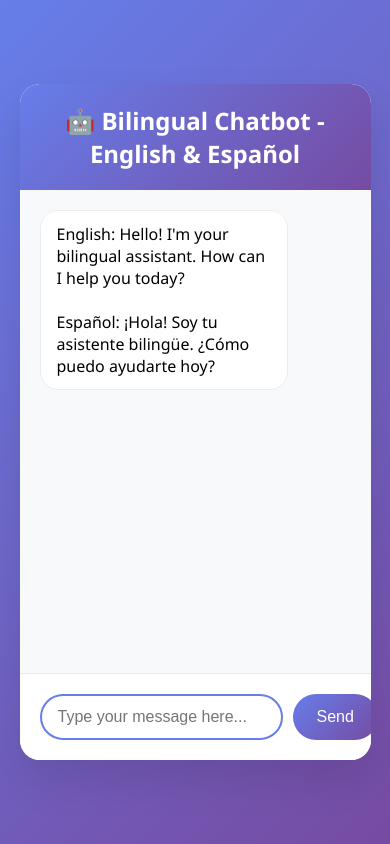
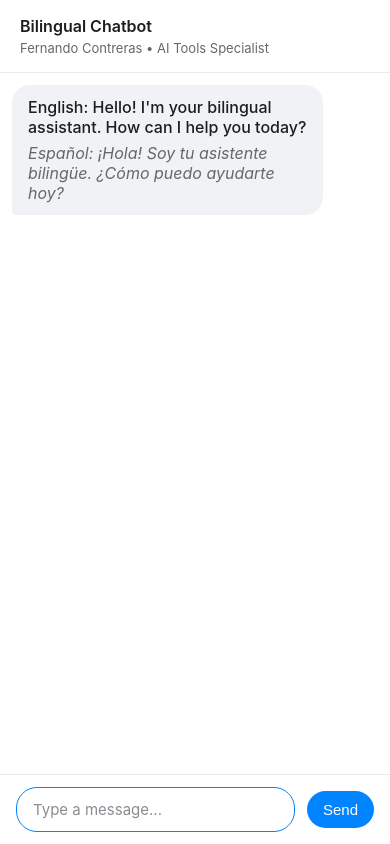
Before and after one commit to fernandojosecc/bilingual-chatbot, a Flask app: page / in a window 390 px wide. Run offline with Flask 3, Linux system fonts and the light colour scheme.

Commit message:
feat: redesign UI with modern chat app interface
- Implement clean white background with professional styling
- Add chat bubbles with proper positioning (blue user on right, gray bot on left)
- Style English and Spanish responses with different colors
- Add professional header with name and title
- Implement mobile-friendly responsive design
- Update input styling with modern rounded design
- Maintain all existing error handling and retry functionality

```diff
--- a/templates/index.html
+++ b/templates/index.html
@@ -12,153 +12,248 @@
         }
 
         body {
-            font-family: 'Segoe UI', Tahoma, Geneva, Verdana, sans-serif;
-            background: linear-gradient(135deg, #667eea 0%, #764ba2 100%);
+            font-family: -apple-system, BlinkMacSystemFont, 'Segoe UI', Roboto, Oxygen, Ubuntu, sans-serif;
+            background: #f0f2f5;
             height: 100vh;
             display: flex;
             justify-content: center;
             align-items: center;
+            margin: 0;
         }
 
         .chat-container {
-            width: 90%;
-            max-width: 800px;
-            height: 80vh;
+            width: 100%;
+            max-width: 600px;
+            height: 90vh;
+            max-height: 800px;
             background: white;
-            border-radius: 20px;
-            box-shadow: 0 20px 40px rgba(0,0,0,0.1);
+            border-radius: 12px;
+            box-shadow: 0 4px 12px rgba(0, 0, 0, 0.08);
             display: flex;
             flex-direction: column;
             overflow: hidden;
         }
 
         .chat-header {
-            background: linear-gradient(135deg, #667eea 0%, #764ba2 100%);
-            color: white;
-            padding: 20px;
-            text-align: center;
-            font-size: 24px;
-            font-weight: bold;
+            background: white;
+            border-bottom: 1px solid #e9ecef;
+            padding: 16px 20px;
+            text-align: left;
+        }
+
+        .header-title {
+            font-size: 18px;
+            font-weight: 600;
+            color: #1c1e21;
+            margin-bottom: 4px;
+        }
+
+        .header-subtitle {
+            font-size: 14px;
+            color: #65676b;
+            font-weight: 400;
         }
 
         .chat-messages {
             flex: 1;
-            padding: 20px;
+            padding: 16px;
             overflow-y: auto;
-            background: #f8f9fa;
+            background: #ffffff;
+            display: flex;
+            flex-direction: column;
+            gap: 12px;
         }
 
         .message {
-            margin-bottom: 15px;
-            padding: 12px 16px;
-            border-radius: 18px;
-            max-width: 80%;
+            display: flex;
+            flex-direction: column;
+            max-width: 75%;
             word-wrap: break-word;
+            margin-bottom: 8px;
         }
 
         .user-message {
-            background: #007bff;
-            color: white;
-            margin-left: auto;
-            text-align: right;
+            align-self: flex-end;
         }
 
         .bot-message {
-            background: white;
-            border: 1px solid #e9ecef;
-            margin-right: auto;
+            align-self: flex-start;
+        }
+
+        .message-bubble {
+            padding: 12px 16px;
+            border-radius: 18px;
+            margin-bottom: 4px;
+        }
+
+        .user-bubble {
+            background: #0084ff;
+            color: white;
+            border-bottom-right-radius: 4px;
+        }
+
+        .bot-bubble {
+            background: #f0f2f5;
+            color: #1c1e21;
+            border-bottom-left-radius: 4px;
+        }
+
+        .english-text {
+            font-weight: 500;
+            margin-bottom: 6px;
+        }
+
+        .spanish-text {
+            font-weight: 400;
+            color: #65676b;
+            font-style: italic;
+        }
+
+        .bot-bubble .spanish-text {
+            color: #65676b;
+        }
+
+        .user-bubble .spanish-text {
+            color: rgba(255, 255, 255, 0.9);
         }
 
         .chat-input-container {
-            padding: 20px;
+            padding: 16px 20px;
             background: white;
             border-top: 1px solid #e9ecef;
             display: flex;
-            gap: 10px;
+            gap: 12px;
+            align-items: center;
         }
 
         .chat-input {
             flex: 1;
             padding: 12px 16px;
-            border: 2px solid #e9ecef;
-            border-radius: 25px;
-            font-size: 16px;
+            border: 1px solid #ccd0d5;
+            border-radius: 21px;
+            font-size: 15px;
             outline: none;
-            transition: border-color 0.3s;
+            transition: border-color 0.2s;
+            font-family: inherit;
+            background: #f0f2f5;
         }
 
         .chat-input:focus {
-            border-color: #667eea;
+            border-color: #0084ff;
+            background: white;
+        }
+
+        .chat-input::placeholder {
+            color: #8a8d91;
         }
 
         .send-button {
-            padding: 12px 24px;
-            background: linear-gradient(135deg, #667eea 0%, #764ba2 100%);
+            padding: 10px 16px;
+            background: #0084ff;
             color: white;
             border: none;
-            border-radius: 25px;
-            font-size: 16px;
+            border-radius: 21px;
+            font-size: 15px;
+            font-weight: 500;
             cursor: pointer;
-            transition: transform 0.2s;
+            transition: background-color 0.2s;
+            min-width: 60px;
         }
 
         .send-button:hover {
-            transform: scale(1.05);
+            background: #0077e6;
         }
 
         .send-button:disabled {
             opacity: 0.6;
             cursor: not-allowed;
-            transform: none;
+            background: #8a8d91;
         }
 
         .loading {
             display: none;
-            color: #6c757d;
+            color: #65676b;
+            font-size: 14px;
             font-style: italic;
-            margin-left: auto;
-            margin-right: auto;
-            text-align: center;
+            align-self: flex-start;
+            margin-bottom: 8px;
+        }
+
+        .error-message {
+            background: #ffeef0;
+            border: 1px solid #ffa0b4;
+        }
+
+        .error-message .message-bubble {
+            background: #ffeef0;
+            color: #d93025;
         }
 
         .bilingual-response {
             white-space: pre-line;
         }
 
-        .error-message {
-            background: #f8d7da;
-            color: #721c24;
-            border: 1px solid #f5c6cb;
-            margin-right: auto;
-        }
-
         .retry-button {
-            background: #007bff;
+            background: #0084ff;
             color: white;
             border: none;
-            padding: 8px 16px;
-            border-radius: 15px;
+            padding: 6px 12px;
+            border-radius: 12px;
             cursor: pointer;
-            margin-top: 8px;
-            font-size: 14px;
+            margin-top: 6px;
+            font-size: 13px;
+            font-weight: 500;
+            align-self: flex-start;
         }
 
         .retry-button:hover {
-            background: #0056b3;
+            background: #0077e6;
+        }
+
+        /* Mobile responsive design */
+        @media (max-width: 768px) {
+            .chat-container {
+                width: 100%;
+                height: 100vh;
+                max-height: none;
+                border-radius: 0;
+            }
+
+            .chat-messages {
+                padding: 12px;
+            }
+
+            .chat-input-container {
+                padding: 12px 16px;
+            }
+
+            .message {
+                max-width: 85%;
+            }
+
+            .header-title {
+                font-size: 16px;
+            }
+
+            .header-subtitle {
+                font-size: 13px;
+            }
         }
     </style>
 </head>
 <body>
     <div class="chat-container">
         <div class="chat-header">
-            🤖 Bilingual Chatbot - English & Español
+            <div class="header-title">Bilingual Chatbot</div>
+            <div class="header-subtitle">Fernando Contreras • AI Tools Specialist</div>
         </div>
 
         <div class="chat-messages" id="chatMessages">
             <div class="message bot-message">
-                <div class="bilingual-response">English: Hello! I'm your bilingual assistant. How can I help you today?
-
-Español: ¡Hola! Soy tu asistente bilingüe. ¿Cómo puedo ayudarte hoy?</div>
+                <div class="message-bubble bot-bubble">
+                    <div class="english-text">English: Hello! I'm your bilingual assistant. How can I help you today?</div>
+                    <div class="spanish-text">Español: ¡Hola! Soy tu asistente bilingüe. ¿Cómo puedo ayudarte hoy?</div>
+                </div>
             </div>
         </div>
 
@@ -169,7 +264,7 @@ Español: ¡Hola! Soy tu asistente bilingüe. ¿Cómo puedo ayudarte hoy?</div>
                 type="text"
                 class="chat-input"
                 id="messageInput"
-                placeholder="Type your message here..."
+                placeholder="Type a message..."
                 onkeypress="handleKeyPress(event)"
             >
             <button class="send-button" id="sendButton" onclick="sendMessage()">
@@ -194,11 +289,29 @@ Español: ¡Hola! Soy tu asistente bilingüe. ¿Cómo puedo ayudarte hoy?</div>
             const messageDiv = document.createElement('div');
             messageDiv.className = `message ${isUser ? 'user-message' : isError ? 'bot-message error-message' : 'bot-message'}`;
 
-            const responseDiv = document.createElement('div');
-            responseDiv.className = 'bilingual-response';
-            responseDiv.textContent = content;
+            const bubbleDiv = document.createElement('div');
+            bubbleDiv.className = `message-bubble ${isUser ? 'user-bubble' : 'bot-bubble'}`;
 
-            messageDiv.appendChild(responseDiv);
+            // Parse bilingual content
+            const parts = content.split('Español:');
+            const englishPart = parts[0].replace('English:', '').trim();
+            const spanishPart = parts[1] ? parts[1].trim() : '';
+
+            // Create English text
+            const englishDiv = document.createElement('div');
+            englishDiv.className = 'english-text';
+            englishDiv.textContent = englishPart;
+            bubbleDiv.appendChild(englishDiv);
+
+            // Create Spanish text if exists
+            if (spanishPart) {
+                const spanishDiv = document.createElement('div');
+                spanishDiv.className = 'spanish-text';
+                spanishDiv.textContent = 'Español: ' + spanishPart;
+                bubbleDiv.appendChild(spanishDiv);
+            }
+
+            messageDiv.appendChild(bubbleDiv);
 
             // Add retry button for certain errors
             if (retryCallback && isError) {
```
